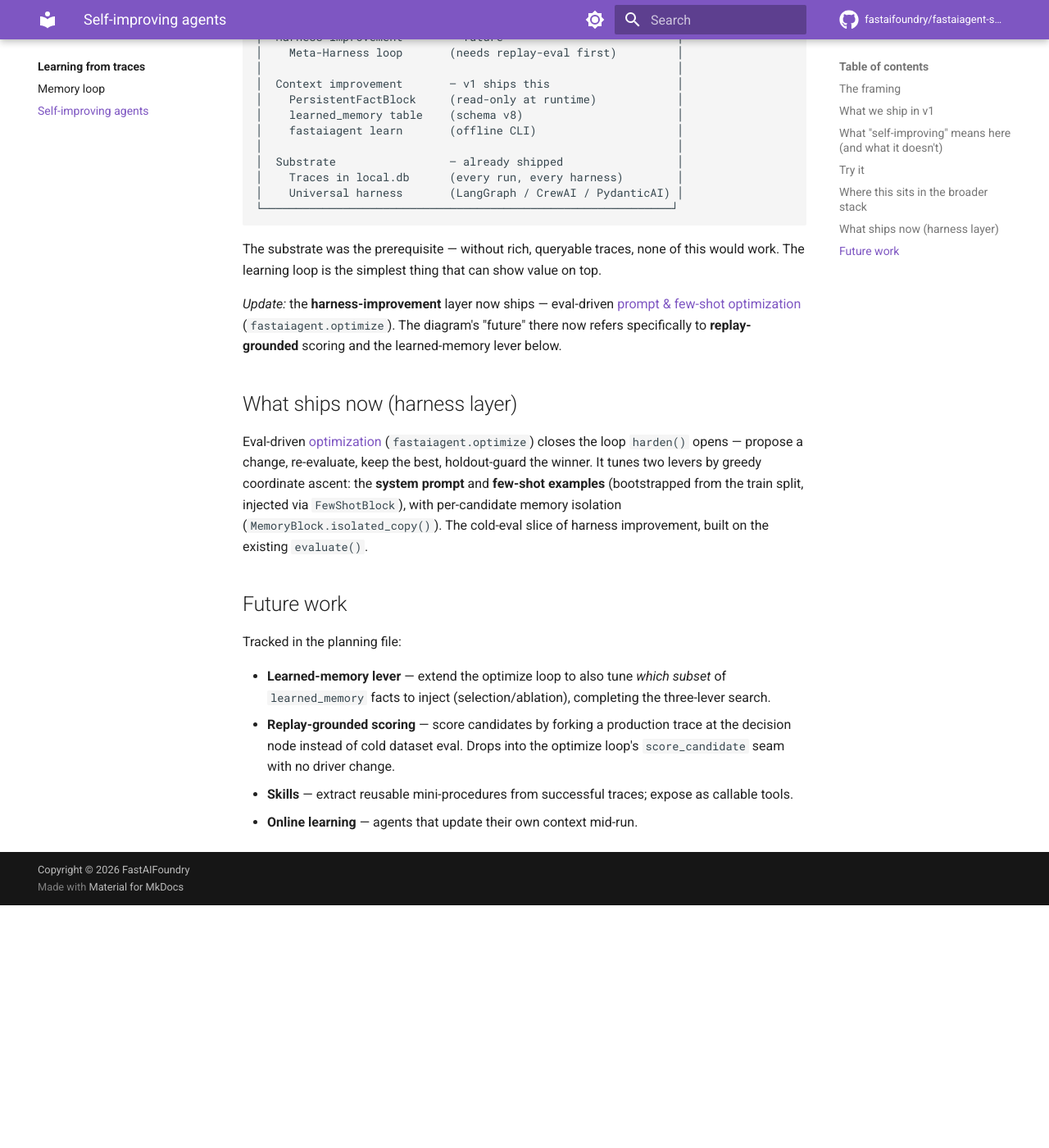
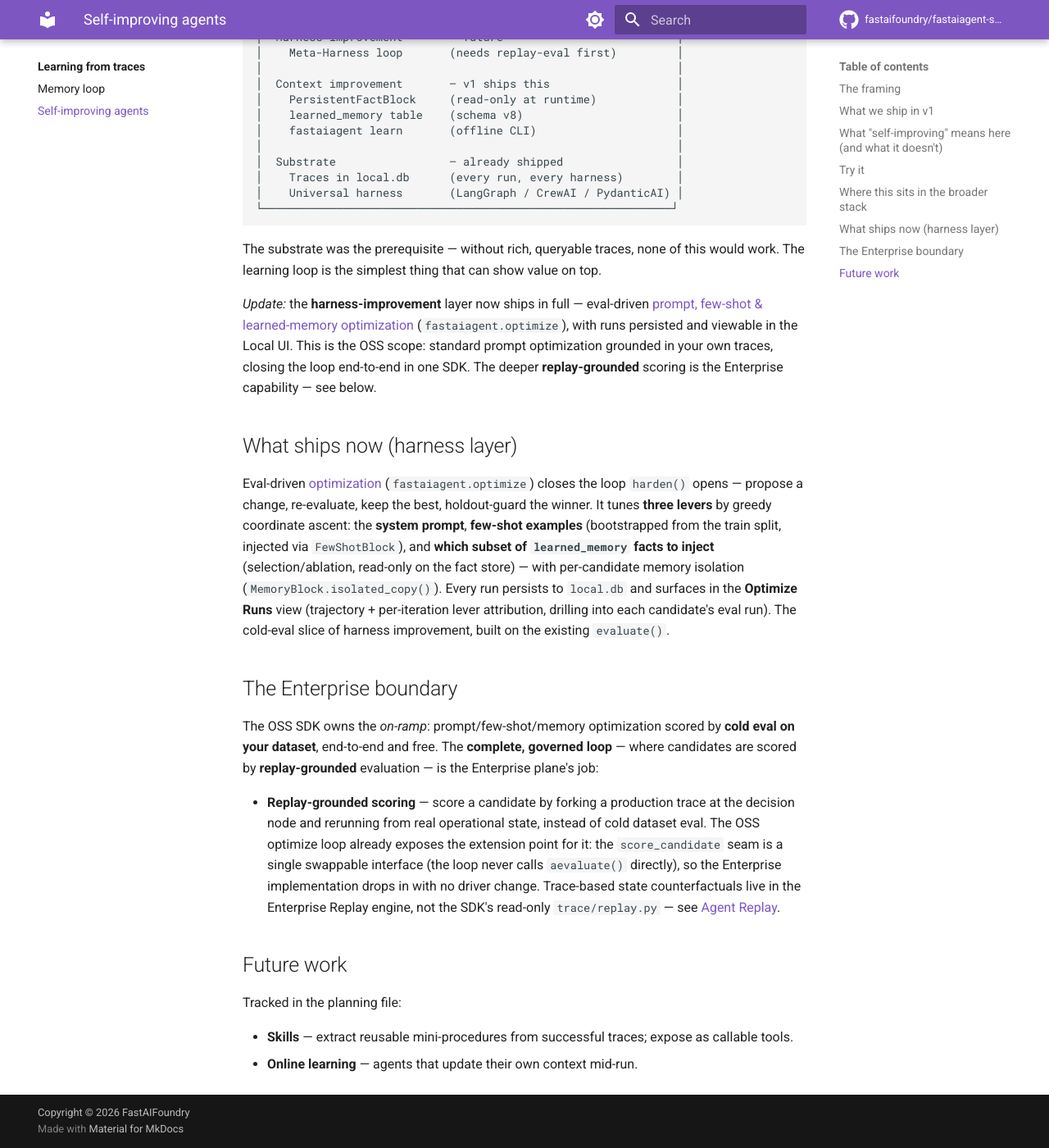
Before and after one commit to fastaifoundry/fastaiagent-sdk, an MkDocs documentation site: the page built from docs/concepts/self-improving-agents.md, in a window 1280 px wide and 1400 px high, scrolled down 1808 px. Shown: the whole window at 82% size. Built offline with MkDocs 1.6.1 and Material for MkDocs 9.7.7, drawn with Linux system fonts in a browser that asks for light colours; comment, search, counter and statistics services are not loaded; before the commit the page ends 2912 px from its top, so only the background shows below that.

Commit message:
docs(optimize): align OSS/Enterprise boundary for the optimize loop
Reflect the decided scope boundary: OSS owns the on-ramp (three-lever
cold-eval optimization + persistence/UI, grounded in your own traces);
replay-grounded scoring is the Enterprise complete-loop capability.

- self-improving-agents.md: mark the harness layer as shipped in full
  (prompt + few-shot + learned-memory + persistence/UI), correct the stale
  "two levers" / "learned-memory is future" text, and add an "Enterprise
  boundary" section framing replay-grounded scoring as the Enterprise plane's
  job with the score_candidate seam as its drop-in point.
- loop.py: clarify CONTRACT 1 — OSS ships cold-eval scoring; the seam stays
  swappable so the Enterprise replay-grounded impl drops in with no driver change.

No code behavior change. mipro/joint search and caching/successive-halving are
dropped from OSS scope as off-strategy (DSPy-commodity / Enterprise-scale).

Co-Authored-By: Claude Opus 4.8 (1M context) <noreply@anthropic.com>

```diff
--- a/docs/concepts/self-improving-agents.md
+++ b/docs/concepts/self-improving-agents.md
@@ -72,17 +72,21 @@ The script walks all three phases: seed runs → extract → replay. Inspect the
 
 The substrate was the prerequisite — without rich, queryable traces, none of this would work. The learning loop is the simplest thing that can show value on top.
 
-*Update:* the **harness-improvement** layer now ships — eval-driven [prompt & few-shot optimization](../evaluation/optimization.md) (`fastaiagent.optimize`). The diagram's "future" there now refers specifically to **replay-grounded** scoring and the learned-memory lever below.
+*Update:* the **harness-improvement** layer now ships in full — eval-driven [prompt, few-shot & learned-memory optimization](../evaluation/optimization.md) (`fastaiagent.optimize`), with runs persisted and viewable in the Local UI. This is the OSS scope: standard prompt optimization grounded in your own traces, closing the loop end-to-end in one SDK. The deeper **replay-grounded** scoring is the Enterprise capability — see below.
 
 ## What ships now (harness layer)
 
-Eval-driven [optimization](../evaluation/optimization.md) (`fastaiagent.optimize`) closes the loop `harden()` opens — propose a change, re-evaluate, keep the best, holdout-guard the winner. It tunes two levers by greedy coordinate ascent: the **system prompt** and **few-shot examples** (bootstrapped from the train split, injected via `FewShotBlock`), with per-candidate memory isolation (`MemoryBlock.isolated_copy()`). The cold-eval slice of harness improvement, built on the existing `evaluate()`.
+Eval-driven [optimization](../evaluation/optimization.md) (`fastaiagent.optimize`) closes the loop `harden()` opens — propose a change, re-evaluate, keep the best, holdout-guard the winner. It tunes **three levers** by greedy coordinate ascent: the **system prompt**, **few-shot examples** (bootstrapped from the train split, injected via `FewShotBlock`), and **which subset of `learned_memory` facts to inject** (selection/ablation, read-only on the fact store) — with per-candidate memory isolation (`MemoryBlock.isolated_copy()`). Every run persists to `local.db` and surfaces in the **Optimize Runs** view (trajectory + per-iteration lever attribution, drilling into each candidate's eval run). The cold-eval slice of harness improvement, built on the existing `evaluate()`.
+
+## The Enterprise boundary
+
+The OSS SDK owns the *on-ramp*: prompt/few-shot/memory optimization scored by **cold eval on your dataset**, end-to-end and free. The **complete, governed loop** — where candidates are scored by **replay-grounded** evaluation — is the Enterprise plane's job:
+
+- **Replay-grounded scoring** — score a candidate by forking a production trace at the decision node and rerunning from real operational state, instead of cold dataset eval. The OSS optimize loop already exposes the extension point for it: the `score_candidate` seam is a single swappable interface (the loop never calls `aevaluate()` directly), so the Enterprise implementation drops in with no driver change. Trace-based state counterfactuals live in the Enterprise Replay engine, not the SDK's read-only `trace/replay.py` — see [Agent Replay](../replay/index.md).
 
 ## Future work
 
 Tracked in the planning file:
 
-- **Learned-memory lever** — extend the optimize loop to also tune *which subset* of `learned_memory` facts to inject (selection/ablation), completing the three-lever search.
-- **Replay-grounded scoring** — score candidates by forking a production trace at the decision node instead of cold dataset eval. Drops into the optimize loop's `score_candidate` seam with no driver change.
 - **Skills** — extract reusable mini-procedures from successful traces; expose as callable tools.
 - **Online learning** — agents that update their own context mid-run.
```
Also changed, not shown: 1 other file.
